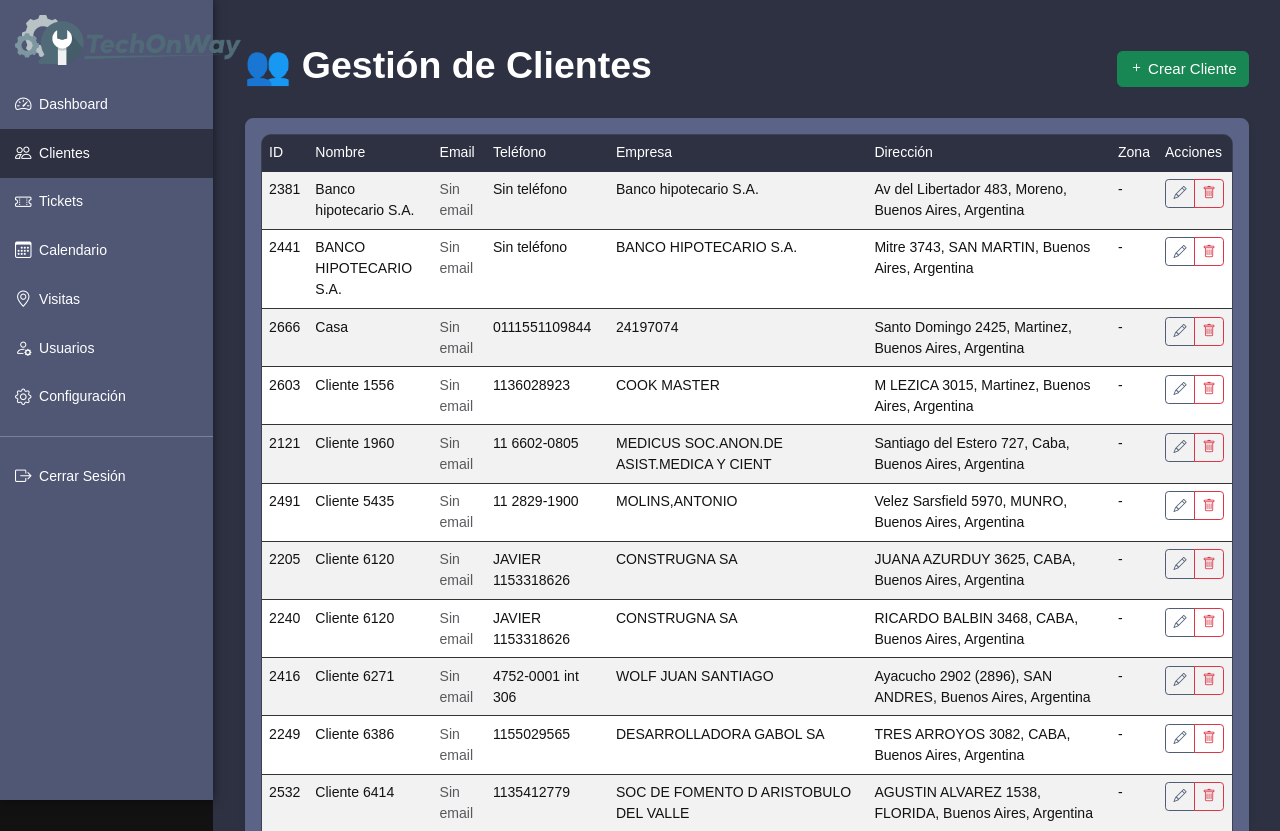
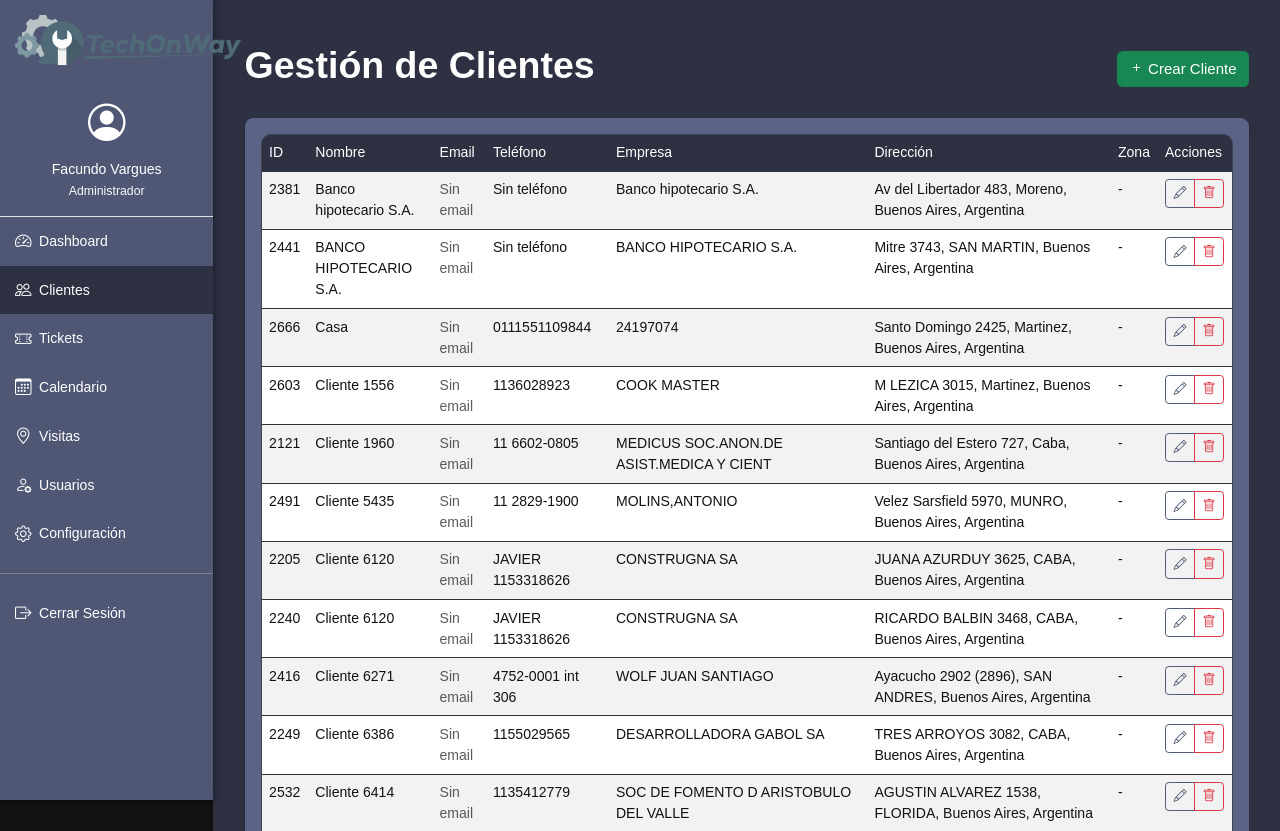
Before and after one commit to facuvar/techonway, a PHP site: page /sistema-techonway/admin/clients.php in a window 1280 px wide. Shown: the top 831 px of the page. Run offline with PHP 8.4, Linux system fonts and the light colour scheme; a user stored in the database is signed in; data comes from the database, SQL or seed files in the repository.

Commit message:
Fix UI details: Remove emoji icons from titles, add user profile area to sidebar, fix defensive handling in form fields

```diff
--- a/admin/clients.php
+++ b/admin/clients.php
@@ -144,6 +144,11 @@ if (isset($_GET['msg'])) {
                 <div class="text-center p-3">
                     <img src="<?php echo BASE_URL; ?>assets/img/logo.png" alt="TechonWay" style="height: 40px;">
                 </div>
+                <div class="text-center p-3 border-bottom">
+                    <i class="bi bi-person-circle" style="font-size:2rem;"></i>
+                    <div class="mt-2"><?php echo $_SESSION['user_name'] ?? 'Admin'; ?></div>
+                    <small class="text-light">Administrador</small>
+                </div>
                 <nav class="nav flex-column">
                     <a class="nav-link" href="/admin/dashboard.php">
                         <i class="bi bi-speedometer2 me-2"></i>Dashboard
@@ -181,6 +186,11 @@ if (isset($_GET['msg'])) {
             <div class="col-md-3 col-lg-2 px-0 sidebar d-none d-md-block">
                 <div class="sidebar-brand text-center p-3">
                     <img src="<?php echo BASE_URL; ?>assets/img/logo.png" alt="TechonWay" style="height: 50px;">
+                </div>
+                <div class="text-center p-3 border-bottom">
+                    <i class="bi bi-person-circle" style="font-size:2.5rem;"></i>
+                    <div class="mt-2"><?php echo $_SESSION['user_name'] ?? 'Admin'; ?></div>
+                    <small class="text-light">Administrador</small>
                 </div>
                 <nav class="nav flex-column">
                     <a class="nav-link" href="/admin/dashboard.php">
@@ -231,7 +241,7 @@ if (isset($_GET['msg'])) {
 
                     <?php if ($action === 'list'): ?>
                                                  <div class="d-flex justify-content-between align-items-center mb-4">
-                            <h1>👥 Gestión de Clientes</h1>
+                             <h1>Gestión de Clientes</h1>
                              <a href="?action=create" class="btn btn-success">
                                  <i class="bi bi-plus"></i> Crear Cliente
                              </a>
@@ -291,7 +301,7 @@ if (isset($_GET['msg'])) {
 
                     <?php elseif ($action === 'create' || $action === 'edit'): ?>
                                                  <div class="d-flex justify-content-between align-items-center mb-4">
-                            <h1><?php echo $action === 'edit' ? '✏️ Editar Cliente' : '➕ Crear Cliente'; ?></h1>
+                             <h1><?php echo $action === 'edit' ? 'Editar Cliente' : 'Crear Cliente'; ?></h1>
                              <a href="?action=list" class="btn btn-secondary">
                                  <i class="bi bi-arrow-left"></i> Volver
                              </a>
@@ -314,7 +324,7 @@ if (isset($_GET['msg'])) {
                                         <div class="col-md-6 mb-3">
                                             <label for="email" class="form-label">Email</label>
                                             <input type="email" class="form-control" id="email" name="email"
-                                                   value="<?php echo $action === 'edit' ? htmlspecialchars($client['email'] ?? '') : ''; ?>">
+                                                   value="<?php echo $action === 'edit' ? htmlspecialchars(isset($client['email']) ? $client['email'] : '') : ''; ?>">
                                         </div>
                                     </div>
 
@@ -322,26 +332,26 @@ if (isset($_GET['msg'])) {
                                         <div class="col-md-6 mb-3">
                                             <label for="phone" class="form-label">Teléfono</label>
                                             <input type="tel" class="form-control" id="phone" name="phone"
-                                                   value="<?php echo $action === 'edit' ? htmlspecialchars($client['phone'] ?? '') : ''; ?>">
+                                                   value="<?php echo $action === 'edit' ? htmlspecialchars(isset($client['phone']) ? $client['phone'] : '') : ''; ?>">
                                         </div>
 
                                         <div class="col-md-6 mb-3">
                                             <label for="business_name" class="form-label">Nombre de la Empresa</label>
                                             <input type="text" class="form-control" id="business_name" name="business_name"
-                                                   value="<?php echo $action === 'edit' ? htmlspecialchars($client['business_name'] ?? '') : ''; ?>">
+                                                   value="<?php echo $action === 'edit' ? htmlspecialchars(isset($client['business_name']) ? $client['business_name'] : '') : ''; ?>">
                                         </div>
                                     </div>
 
                                     <div class="row">
                                         <div class="col-md-8 mb-3">
                                             <label for="address" class="form-label">Dirección</label>
-                                            <textarea class="form-control" id="address" name="address" rows="2"><?php echo $action === 'edit' ? htmlspecialchars($client['address'] ?? '') : ''; ?></textarea>
+                                            <textarea class="form-control" id="address" name="address" rows="2"><?php echo $action === 'edit' ? htmlspecialchars(isset($client['address']) ? $client['address'] : '') : ''; ?></textarea>
                                         </div>
 
                                         <div class="col-md-4 mb-3">
                                             <label for="zone" class="form-label">Zona</label>
                                             <input type="text" class="form-control" id="zone" name="zone"
-                                                   value="<?php echo $action === 'edit' ? htmlspecialchars($client['zone'] ?? '') : ''; ?>">
+                                                   value="<?php echo $action === 'edit' ? htmlspecialchars(isset($client['zone']) ? $client['zone'] : '') : ''; ?>">
                                         </div>
                                     </div>
 
```
Also changed, not shown: admin/calendar.php (+11 -1 lines). Lines whose indentation alone changed are shown as unchanged.
